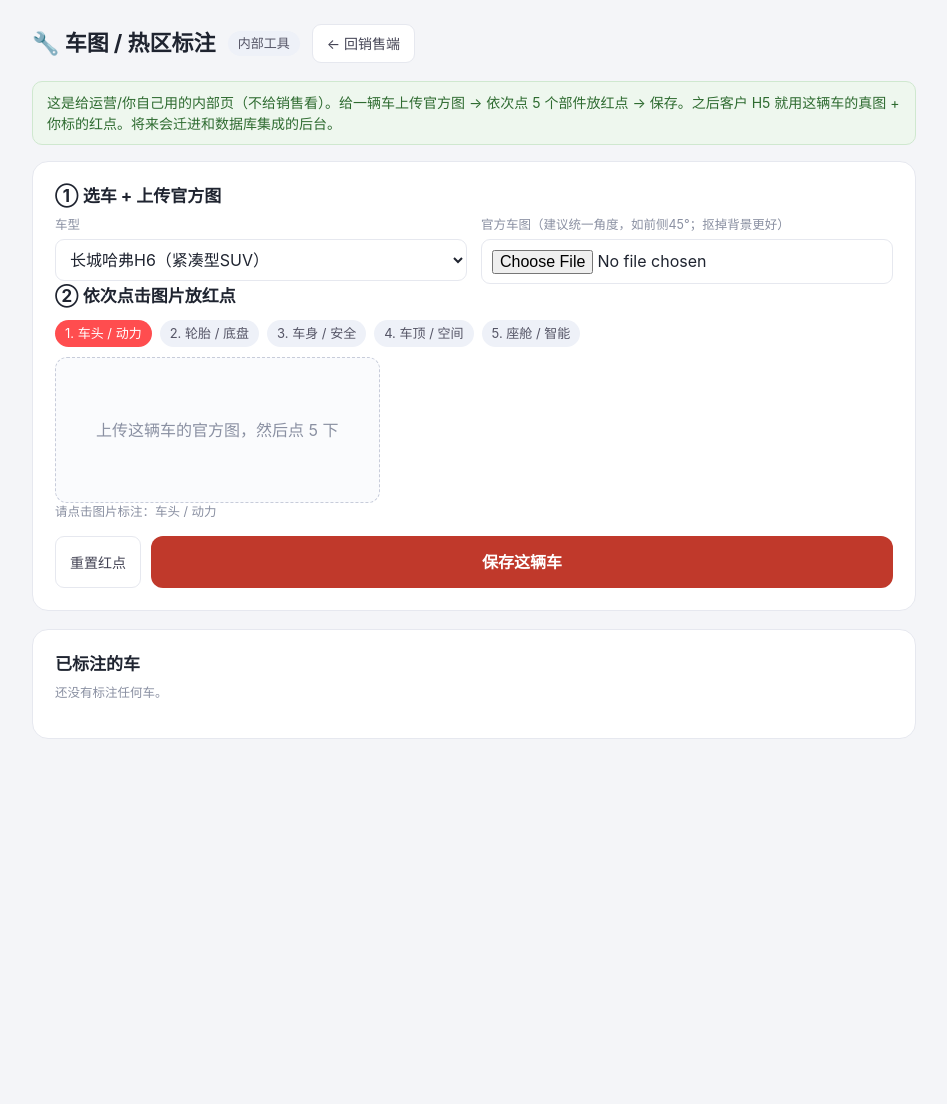
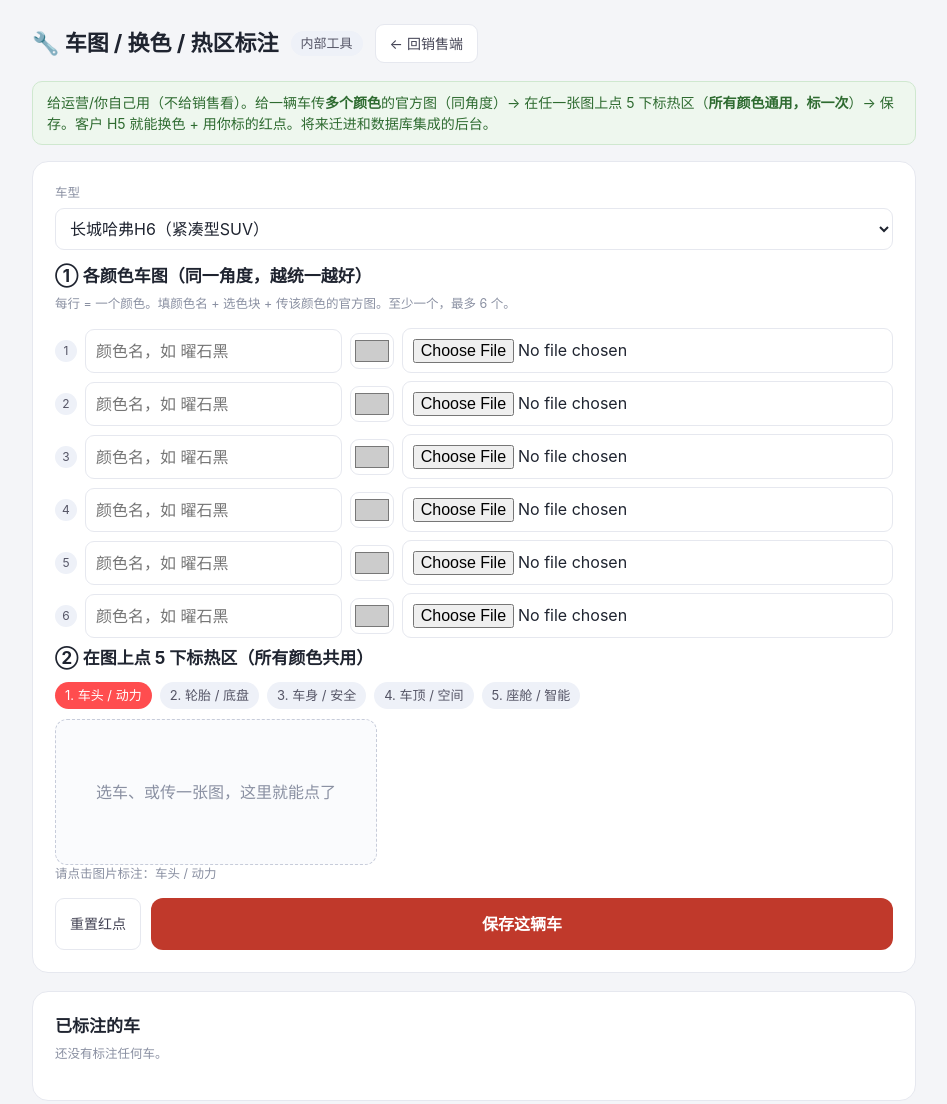
Before and after one commit to Diazzzzzz/Model_Comparison_Agent, a Flask app: page /admin in a window 1280 px wide. Shown: the top 1104 px of the page, without its empty margins (166-1113 px from the left). Before the commit the page ends 739 px from the top, so only its background shows below. Run offline with Flask 3, Linux system fonts and the light colour scheme.

Commit message:
feat: 支持一车多色—/admin可传多张颜色官图共用一套热区，H5底部色圈点击换色(红点不动)

```diff
--- a/app.py
+++ b/app.py
@@ -108,6 +108,20 @@ def admin():
     )
 
 
+MAX_COLORS = 6
+
+
+def _save_upload(file):
+    """保存上传图片，返回可访问路径；非法则报错。"""
+    os.makedirs(CARS_DIR, exist_ok=True)
+    ext = os.path.splitext(file.filename)[1].lower() or ".png"
+    if ext not in (".png", ".jpg", ".jpeg", ".webp"):
+        abort(400, "图片格式仅支持 png/jpg/webp")
+    fname = f"car_{uuid.uuid4().hex[:12]}{ext}"
+    file.save(os.path.join(CARS_DIR, fname))
+    return f"/static/cars/{fname}"
+
+
 @app.route("/admin/save", methods=["POST"])
 def admin_save():
     car = request.form.get("car", "").strip()
@@ -118,18 +132,21 @@ def admin_save():
     except json.JSONDecodeError:
         abort(400, "热区坐标格式错误")
 
-    image_path = ""
-    file = request.files.get("image")
-    if file and file.filename:
-        os.makedirs(CARS_DIR, exist_ok=True)
-        ext = os.path.splitext(file.filename)[1].lower() or ".png"
-        if ext not in (".png", ".jpg", ".jpeg", ".webp"):
-            abort(400, "图片格式仅支持 png/jpg/webp")
-        fname = f"car_{uuid.uuid4().hex[:12]}{ext}"
-        file.save(os.path.join(CARS_DIR, fname))
-        image_path = f"/static/cars/{fname}"
+    # 逐个颜色槽：新上传优先，其次沿用已有图；有名字+有图才算一条颜色
+    colors = []
+    for i in range(MAX_COLORS):
+        name = request.form.get(f"color_name_{i}", "").strip()
+        hexv = request.form.get(f"color_hex_{i}", "").strip() or "#cccccc"
+        keep = request.form.get(f"color_keep_{i}", "").strip()
+        f = request.files.get(f"color_img_{i}")
+        image = _save_upload(f) if (f and f.filename) else keep
+        if name and image:
+            colors.append({"name": name, "hex": hexv, "image": image})
 
-    car_assets.save_asset(car, image_path, hotspots)
+    if not colors:
+        abort(400, "至少要有一个颜色（填颜色名 + 传一张图）")
+
+    car_assets.save_asset(car, colors, hotspots)
     return redirect(url_for("admin", saved=car))
 
 
--- a/templates/admin.html
+++ b/templates/admin.html
@@ -3,7 +3,7 @@
 <head>
   <meta charset="utf-8">
   <meta name="viewport" content="width=device-width, initial-scale=1">
-  <title>内部工具 · 车图 / 热区标注</title>
+  <title>内部工具 · 车图 / 换色 / 热区标注</title>
   <link rel="stylesheet" href="{{ url_for('static', filename='style.css') }}">
   <style>
     .stage{position:relative;display:inline-block;max-width:100%;border:1px dashed #c7ccda;border-radius:12px;background:#fafbfd;cursor:crosshair;user-select:none}
@@ -17,6 +17,12 @@
     .step{font-size:13px;padding:4px 10px;border-radius:20px;background:#eef1f8;color:#556}
     .step.done{background:#e8f3ee;color:#2e7d32}
     .step.cur{background:#ff4d4f;color:#fff}
+    .crow{display:flex;align-items:center;gap:8px;margin-bottom:8px}
+    .crow .cnum{width:22px;height:22px;border-radius:50%;background:#eef1f8;color:#556;display:flex;align-items:center;justify-content:center;font-size:12px;flex:0 0 auto}
+    .crow input[name^=color_name]{flex:1;min-width:80px}
+    .crow input[type=color]{width:44px;height:36px;padding:2px;flex:0 0 auto}
+    .crow input[type=file]{flex:2;min-width:120px}
+    .crow .cthumb{width:46px;height:32px;object-fit:cover;border-radius:6px;border:1px solid #e6e8ef;flex:0 0 auto}
     .assets{width:100%;border-collapse:collapse;font-size:14px;margin-top:8px}
     .assets th,.assets td{border-bottom:1px solid #e6e8ef;padding:8px 10px;text-align:left}
   </style>
@@ -24,34 +30,38 @@
 <body>
 <div class="wrap">
   <header class="topbar">
-    <h1>🔧 车图 / 热区标注</h1>
+    <h1>🔧 车图 / 换色 / 热区标注</h1>
     <span class="role">内部工具</span>
     <a class="ghost" href="{{ url_for('index') }}">← 回销售端</a>
   </header>
-  <div class="note">这是给运营/你自己用的内部页（不给销售看）。给一辆车上传官方图 → 依次点 5 个部件放红点 → 保存。之后客户 H5 就用这辆车的真图 + 你标的红点。将来会迁进和数据库集成的后台。</div>
+  <div class="note">给运营/你自己用（不给销售看）。给一辆车传<b>多个颜色</b>的官方图（同角度）→ 在任一张图上点 5 下标热区（<b>所有颜色通用，标一次</b>）→ 保存。客户 H5 就能换色 + 用你标的红点。将来迁进和数据库集成的后台。</div>
 
   <form class="card" method="post" action="{{ url_for('admin_save') }}" enctype="multipart/form-data" id="f">
-    <h2>① 选车 + 上传官方图</h2>
-    <div class="grid2">
-      <div class="field">
+    <div class="field" style="margin-bottom:14px">
       <label>车型</label>
       <select name="car" id="car">
         {% for c in cars %}<option value="{{ c.name }}">{{ c.name }}（{{ c.level }}）{{ '｜已标注' if c.name in assets else '' }}</option>{% endfor %}
       </select>
     </div>
-      <div class="field">
-        <label>官方车图（建议统一角度，如前侧45°；抠掉背景更好）</label>
-        <input type="file" name="image" id="img" accept="image/*">
+
+    <h2>① 各颜色车图（同一角度，越统一越好）</h2>
+    <p class="hint">每行 = 一个颜色。填颜色名 + 选色块 + 传该颜色的官方图。至少一个，最多 6 个。</p>
+    {% for i in range(6) %}
+    <div class="crow" data-i="{{ i }}">
+      <span class="cnum">{{ i+1 }}</span>
+      <input name="color_name_{{ i }}" placeholder="颜色名，如 曜石黑">
+      <input type="color" name="color_hex_{{ i }}" value="#cccccc" title="色块（H5 上的圆点颜色）">
+      <input type="file" name="color_img_{{ i }}" accept="image/*" class="cfile" data-i="{{ i }}">
+      <input type="hidden" name="color_keep_{{ i }}" value="">
+      <img class="cthumb" data-i="{{ i }}" style="display:none">
     </div>
-    </div>
+    {% endfor %}
 
-    <h2>② 依次点击图片放红点</h2>
+    <h2>② 在图上点 5 下标热区（所有颜色共用）</h2>
     <div class="steps" id="steps">
       {% for p in parts %}<span class="step" data-k="{{ p.key }}">{{ loop.index }}. {{ p.label }}</span>{% endfor %}
     </div>
-    <div class="stage" id="stage">
-      <div class="placeholder" id="ph">先选车或上传图片，然后按上面顺序在图上点 5 下</div>
-    </div>
+    <div class="stage" id="stage"><div class="placeholder" id="ph">选车、或在上面任一行传一张图，这里就能点了</div></div>
     <p class="hint" id="tip"></p>
 
     <input type="hidden" name="hotspots" id="hotspots" value="{}">
@@ -65,9 +75,9 @@
     <h2>已标注的车</h2>
     {% if assets %}
     <table class="assets">
-      <tr><th>车型</th><th>图片</th><th>红点数</th></tr>
+      <tr><th>车型</th><th>颜色数</th><th>红点</th></tr>
       {% for name, a in assets.items() %}
-      <tr><td>{{ name }}</td><td>{{ '✅ 有' if a.image else '—' }}</td><td>{{ a.hotspots|length }}/5</td></tr>
+      <tr><td>{{ name }}</td><td>{{ a.colors|length }}</td><td>{{ a.hotspots|length }}/5</td></tr>
       {% endfor %}
     </table>
     {% else %}<p class="hint">还没有标注任何车。</p>{% endif %}
@@ -78,63 +88,91 @@
   const PARTS = {{ parts|tojson }};
   const ASSETS = {{ assets|tojson }};
   const stage = document.getElementById('stage');
-  const ph = document.getElementById('ph');
   const tip = document.getElementById('tip');
   const saveBtn = document.getElementById('save');
-  let img = null, idx = 0, hotspots = {};
+  let annoImg = null, idx = 0, hotspots = {};
 
   function stepUI(){
     document.querySelectorAll('.step').forEach((el,i)=>{
       el.classList.remove('done','cur');
-      if(i < idx) el.classList.add('done');
-      else if(i === idx) el.classList.add('cur');
+      if(i<idx) el.classList.add('done'); else if(i===idx) el.classList.add('cur');
     });
-    if(idx < PARTS.length){ tip.textContent = '请点击图片标注：' + PARTS[idx].label; }
-    else { tip.textContent = '✅ 5 个红点都标好了，可以保存了'; }
-    saveBtn.disabled = (idx < PARTS.length) || !img;
+    tip.textContent = idx<PARTS.length ? ('请点击图片标注：'+PARTS[idx].label) : '✅ 5 个红点都标好了';
+    saveBtn.disabled = (idx<PARTS.length) || !annoImg;
     document.getElementById('hotspots').value = JSON.stringify(hotspots);
   }
+  function drawMark(i,xp,yp){
+    const m=document.createElement('div'); m.className='mk'; m.style.left=xp+'%'; m.style.top=yp+'%';
+    m.innerHTML=(i+1)+'<small>'+PARTS[i].label+'</small>'; stage.appendChild(m);
+  }
   function clearMarks(){ stage.querySelectorAll('.mk').forEach(e=>e.remove()); }
-  function drawMark(i, xp, yp){
-    const m = document.createElement('div'); m.className='mk';
-    m.style.left = xp+'%'; m.style.top = yp+'%';
-    m.innerHTML = (i+1) + '<small>'+PARTS[i].label+'</small>';
-    stage.appendChild(m);
+  function onClick(e){
+    if(idx>=PARTS.length) return;
+    const r=annoImg.getBoundingClientRect();
+    const xp=+(((e.clientX-r.left)/r.width)*100).toFixed(1);
+    const yp=+(((e.clientY-r.top)/r.height)*100).toFixed(1);
+    hotspots[PARTS[idx].key]=[xp,yp]; drawMark(idx,xp,yp); idx++; stepUI();
   }
-  function setImage(src){
-    stage.innerHTML=''; img = document.createElement('img'); img.src = src; stage.appendChild(img);
-    idx = 0; hotspots = {}; stepUI();
-    img.addEventListener('click', onClick);
+  function setAnnoImage(src, keepMarks){
+    const marks=[...stage.querySelectorAll('.mk')];
+    stage.innerHTML='';
+    annoImg=document.createElement('img'); annoImg.src=src; stage.appendChild(annoImg);
+    annoImg.addEventListener('click', onClick);
+    if(keepMarks) marks.forEach(m=>stage.appendChild(m));
   }
-  function loadExistingMarks(a){
-    idx = 0; hotspots = {};
-    PARTS.forEach((p,i)=>{ if(a.hotspots && a.hotspots[p.key]){ hotspots[p.key]=a.hotspots[p.key]; drawMark(i, a.hotspots[p.key][0], a.hotspots[p.key][1]); idx=i+1; } });
+  function firstAvailableImage(){
+    // 优先新上传的预览，其次已有图
+    for(let i=0;i<6;i++){
+      const f=document.querySelector('.cfile[data-i="'+i+'"]');
+      if(f && f.files && f.files[0]) return URL.createObjectURL(f.files[0]);
+    }
+    for(let i=0;i<6;i++){
+      const keep=document.querySelector('input[name="color_keep_'+i+'"]');
+      if(keep && keep.value) return keep.value;
+    }
+    return null;
+  }
+  function refreshAnno(){
+    const src=firstAvailableImage();
+    if(src){ setAnnoImage(src, true); }
+    else { stage.innerHTML='<div class="placeholder">选车、或传一张图，这里就能点了</div>'; annoImg=null; }
     stepUI();
   }
-  function onClick(e){
-    if(idx >= PARTS.length) return;
-    const r = img.getBoundingClientRect();
-    const xp = +(((e.clientX - r.left)/r.width)*100).toFixed(1);
-    const yp = +(((e.clientY - r.top)/r.height)*100).toFixed(1);
-    hotspots[PARTS[idx].key] = [xp, yp];
-    drawMark(idx, xp, yp); idx++; stepUI();
+  // 载入某车已有资产到各颜色槽 + 热区
+  function loadCar(car){
+    const a=ASSETS[car];
+    // 清空槽
+    for(let i=0;i<6;i++){
+      document.querySelector('input[name="color_name_'+i+'"]').value='';
+      document.querySelector('input[name="color_hex_'+i+'"]').value='#cccccc';
+      document.querySelector('input[name="color_keep_'+i+'"]').value='';
+      const th=document.querySelector('.cthumb[data-i="'+i+'"]'); th.style.display='none'; th.src='';
+      document.querySelector('.cfile[data-i="'+i+'"]').value='';
     }
-  // 选车：若已有资产则载入其图+红点
-  document.getElementById('car').addEventListener('change', function(){
-    const a = ASSETS[this.value];
-    if(a && a.image){ setImage(a.image); loadExistingMarks(a); }
-    else { stage.innerHTML='<div class="placeholder">上传这辆车的官方图，然后点 5 下</div>'; img=null; idx=0; hotspots={}; stepUI(); }
+    idx=0; hotspots={};
+    if(a){
+      (a.colors||[]).slice(0,6).forEach((col,i)=>{
+        document.querySelector('input[name="color_name_'+i+'"]').value=col.name||'';
+        document.querySelector('input[name="color_hex_'+i+'"]').value=col.hex||'#cccccc';
+        document.querySelector('input[name="color_keep_'+i+'"]').value=col.image||'';
+        const th=document.querySelector('.cthumb[data-i="'+i+'"]'); if(col.image){ th.src=col.image; th.style.display=''; }
       });
-  // 上传新图
-  document.getElementById('img').addEventListener('change', function(e){
-    const f = e.target.files[0]; if(!f) return;
-    setImage(URL.createObjectURL(f));
-  });
-  document.getElementById('reset').addEventListener('click', function(){
-    if(!img) return; clearMarks(); idx=0; hotspots={}; stepUI();
-  });
-  // 初始：若第一辆车已有资产，载入
-  window.addEventListener('load', ()=>document.getElementById('car').dispatchEvent(new Event('change')));
+      // 先放好图，再补已有热区
+      refreshAnno();
+      PARTS.forEach((p,i)=>{ if(a.hotspots && a.hotspots[p.key]){ hotspots[p.key]=a.hotspots[p.key]; drawMark(i,a.hotspots[p.key][0],a.hotspots[p.key][1]); idx=i+1; } });
+    } else {
+      refreshAnno();
+    }
+    stepUI();
+  }
+  document.getElementById('car').addEventListener('change', function(){ loadCar(this.value); });
+  document.querySelectorAll('.cfile').forEach(f=>f.addEventListener('change', function(){
+    const i=this.dataset.i, th=document.querySelector('.cthumb[data-i="'+i+'"]');
+    if(this.files[0]){ th.src=URL.createObjectURL(this.files[0]); th.style.display=''; document.querySelector('input[name="color_keep_'+i+'"]').value=''; }
+    refreshAnno();
+  }));
+  document.getElementById('reset').addEventListener('click', function(){ if(annoImg){ clearMarks(); idx=0; hotspots={}; stepUI(); }});
+  window.addEventListener('load', ()=>loadCar(document.getElementById('car').value));
 </script>
 </body>
 </html>
```
Also changed, not shown: data/car_assets.py (+25 -14 lines), templates/h5.html (+26 -3 lines). Lines whose indentation alone changed are shown as unchanged.
